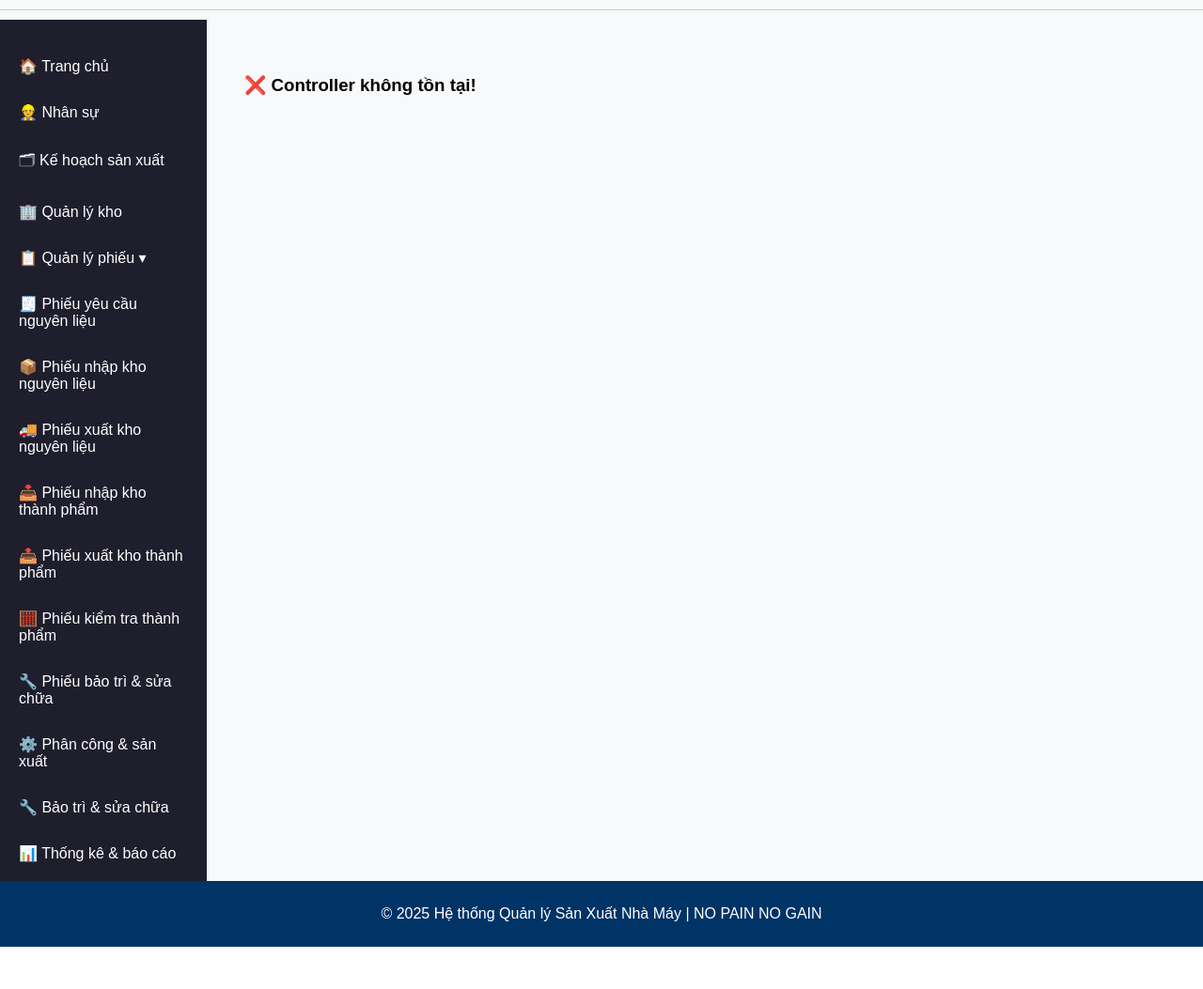
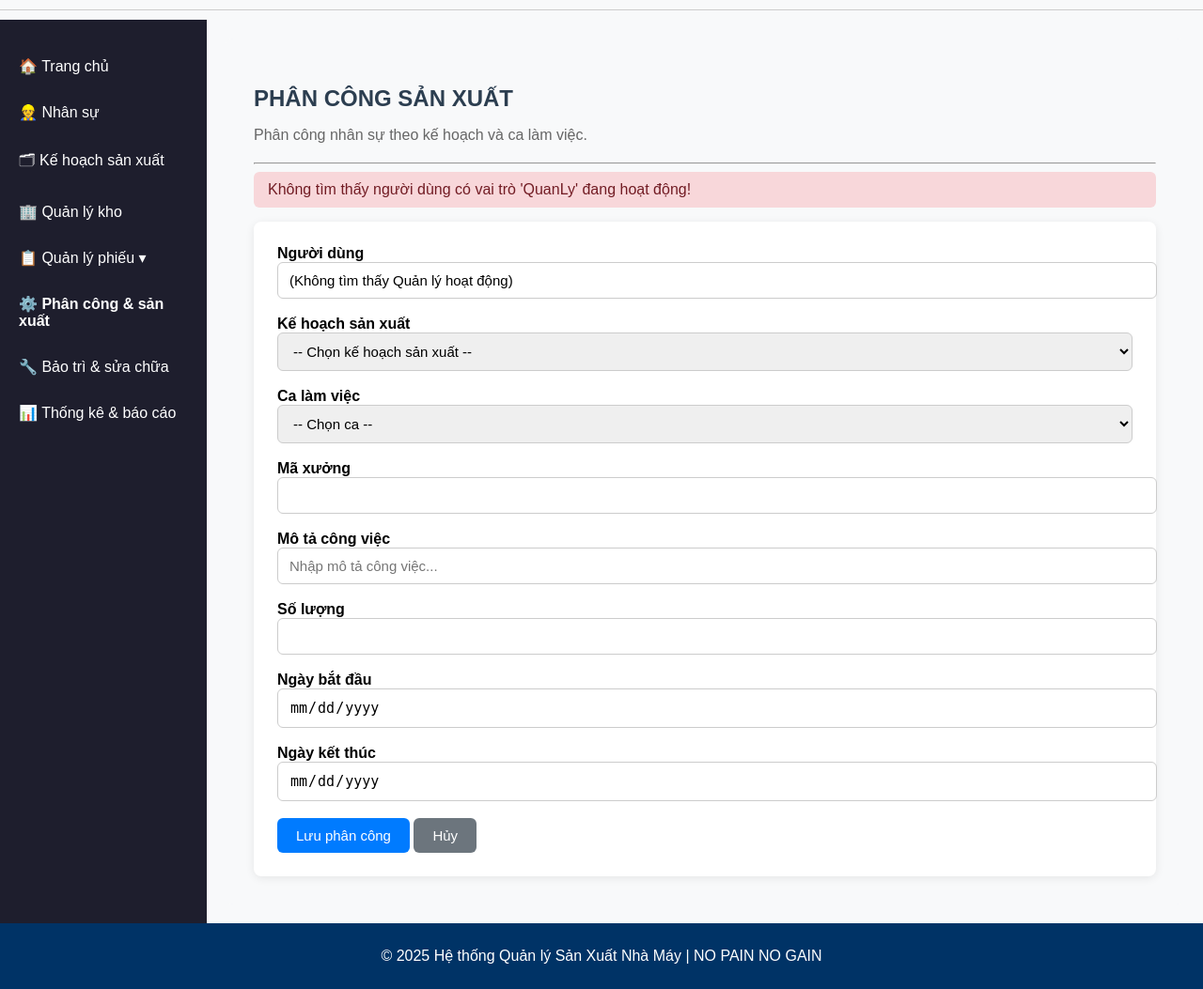
Before and after one commit to TienThanhTranK18IUH/PTUD_QLSX_NHAMAY_NOPAINNOGAIN, a PHP site: page /index.php?controller=PhanCongCongViecSanXuat in a window 1280 px wide. Shown: the part 64-1117 px from the top of the page at 94% size. Before the commit the page ends 1072 px from the top, so only its background shows below. Run offline with PHP 8.4, Linux system fonts and the light colour scheme; the visitor is signed in with stand-in values (Sample User, id 1).

Commit message:
Triều xong rôi

```diff
--- /dev/null
+++ b/app/controllers/PhanCongCongViecSanXuatController.php
@@ -0,0 +1,50 @@
+<?php
+// Controller: PhanCongCongViecSanXuatController.php — PHP 5.x (WAMP 2.0)
+
+require_once dirname(__FILE__) . '/../models/database.php';
+require_once dirname(__FILE__) . '/../models/PhanCongCongViecSanXuat.php';
+
+class PhanCongCongViecSanXuatController {
+    private $model;
+
+    public function __construct() {
+        $db = new Database(); // Database wrapper của bạn
+        $this->model = new PhanCongCongViecSanXuat($db);
+    }
+
+    public function index() {
+        $quanLy      = $this->model->layQuanLyHoatDong(); // 👈 tự lấy người có vai trò QuanLy
+        $keHoachList = $this->model->layDanhSachKeHoach();
+        $caList      = $this->model->layDanhSachCa();
+
+        if ($quanLy === null) {
+            $error = "Không tìm thấy người dùng có vai trò 'QuanLy' đang hoạt động!";
+        }
+
+        include dirname(__FILE__) . '/../views/phancong/PhanCongSanXuat.php';
+    }
+
+    public function save() {
+        $maNguoiDung  = isset($_POST['maNguoiDung']) ? $_POST['maNguoiDung'] : '';
+        $maCa         = isset($_POST['maCa']) ? $_POST['maCa'] : '';
+        $maXuong      = isset($_POST['maXuong']) ? $_POST['maXuong'] : '';
+        $moTaCongViec = isset($_POST['moTaCongViec']) ? $_POST['moTaCongViec'] : '';
+        $soLuong      = isset($_POST['soLuong']) ? $_POST['soLuong'] : 0;
+        $ngayBatDau   = isset($_POST['ngayBatDau']) ? $_POST['ngayBatDau'] : '';
+        $ngayKetThuc  = isset($_POST['ngayKetThuc']) ? $_POST['ngayKetThuc'] : '';
+
+        $ok = $this->model->luuPhanCong(
+            $maNguoiDung, $maCa, $maXuong, $moTaCongViec, $soLuong, $ngayBatDau, $ngayKetThuc
+        );
+
+        if ($ok) $success = "✅ Lưu phân công thành công!";
+        else $error = "❌ Lỗi khi lưu dữ liệu!";
+
+        $quanLy      = $this->model->layQuanLyHoatDong();
+        $keHoachList = $this->model->layDanhSachKeHoach();
+        $caList      = $this->model->layDanhSachCa();
+
+        include dirname(__FILE__) . '/../views/phancong/PhanCongSanXuat.php';
+    }
+}
+?>
--- /dev/null
+++ b/app/models/PhanCongCongViecSanXuat.php
@@ -0,0 +1,108 @@
+<?php
+// Model: PhanCongCongViecSanXuat.php — PHP 5.x
+
+class PhanCongCongViecSanXuat {
+    /** @var Database */
+    protected $db;
+
+    public function __construct($db) { $this->db = $db; }
+
+    /* ---------------- Helpers ---------------- */
+    private function tableExists($name){
+        $name = addslashes($name);
+        $rows = $this->db->query("SELECT 1 FROM information_schema.tables
+                                  WHERE table_schema='".DB_NAME."' AND table_name='{$name}' LIMIT 1");
+        return !empty($rows);
+    }
+    private function pickTable($candidates){
+        foreach ($candidates as $t) if ($this->tableExists($t)) return $t;
+        return '';
+    }
+
+    /* --------- 1) Lấy 1 quản lý đang hoạt động --------- */
+    public function layQuanLyHoatDong() {
+        $tbl = $this->pickTable(array('nguoidung','NguoiDung','nguoi_dung'));
+        if ($tbl==='') return null;
+
+        $rows = $this->db->query("
+            SELECT * FROM {$tbl}
+            WHERE (vaiTro='QuanLy' OR VaiTro='QuanLy')
+              AND (trangThai='HoatDong' OR TrangThai='HoatDong' OR TrangThai IS NULL)
+            ORDER BY 1 LIMIT 1
+        ");
+        if (empty($rows)) return null;
+
+        $r = $rows[0];
+        return array(
+            'maNguoiDung' => isset($r['maNguoiDung']) ? $r['maNguoiDung'] : (isset($r['MaNguoiDung'])?$r['MaNguoiDung']:''),
+            'hoTen'       => isset($r['hoTen']) ? $r['hoTen'] : (isset($r['HoTen'])?$r['HoTen']:''),
+            'vaiTro'      => isset($r['vaiTro']) ? $r['vaiTro'] : (isset($r['VaiTro'])?$r['VaiTro']:''),
+            'tenXuong'    => isset($r['tenXuong']) ? $r['tenXuong'] : (isset($r['TenXuong'])?$r['TenXuong']:'')
+        );
+    }
+
+    /* --------- 2) Danh sách kế hoạch (chuẩn hoá keys) --------- */
+    public function layDanhSachKeHoach() {
+        $tbl = $this->pickTable(array('kehoachsanxuat','KeHoachSanXuat','kehoach_sanxuat'));
+        if ($tbl==='') return array();
+
+        $rows = $this->db->query("SELECT * FROM {$tbl} ORDER BY 1 DESC");
+        $out = array();
+        foreach ($rows as $r) {
+            $item = array(
+                'maKeHoach'   => isset($r['maKeHoach'])   ? $r['maKeHoach']   : (isset($r['MaKeHoach'])?$r['MaKeHoach']:''),
+                'maXuong'     => isset($r['maXuong'])     ? $r['maXuong']     : (isset($r['MaXuong'])?$r['MaXuong']:''),
+                'ngayBatDau'  => isset($r['ngayBatDau'])  ? $r['ngayBatDau']  : (isset($r['NgayBatDau'])?$r['NgayBatDau']:''),
+                'ngayKetThuc' => isset($r['ngayKetThuc']) ? $r['ngayKetThuc'] : (isset($r['NgayKetThuc'])?$r['NgayKetThuc']:''),
+                'tongSoLuong' => isset($r['tongSoLuong']) ? $r['tongSoLuong'] :
+                                 (isset($r['TongSoLuong'])?$r['TongSoLuong'] :
+                                 (isset($r['soLuongNguyenLieu'])?$r['soLuongNguyenLieu'] :
+                                 (isset($r['SoLuongNguyenLieu'])?$r['SoLuongNguyenLieu']:0)))
+            );
+            if ($item['maKeHoach']!=='') $out[] = $item;
+        }
+        return $out;
+    }
+
+    /* --------- 3) Danh sách ca làm việc --------- */
+    public function layDanhSachCa() {
+        $tbl = $this->pickTable(array('calamviec','CaLamViec','ca_lam_viec'));
+        if ($tbl==='') return array();
+
+        $rows = $this->db->query("SELECT * FROM {$tbl} ORDER BY 1");
+        $out = array();
+        foreach ($rows as $r) {
+            $bd = isset($r['gioBatDau']) ? $r['gioBatDau'] :
+                  (isset($r['thoiGianBatDau']) ? $r['thoiGianBatDau'] :
+                  (isset($r['GioBatDau']) ? $r['GioBatDau'] : (isset($r['ThoiGianBatDau'])?$r['ThoiGianBatDau']:'')));
+            $kt = isset($r['gioKetThuc']) ? $r['gioKetThuc'] :
+                  (isset($r['thoiGianKetThuc']) ? $r['thoiGianKetThuc'] :
+                  (isset($r['GioKetThuc']) ? $r['GioKetThuc'] : (isset($r['ThoiGianKetThuc'])?$r['ThoiGianKetThuc']:'')));
+            $ma = isset($r['maCa']) ? $r['maCa'] : (isset($r['MaCa'])?$r['MaCa']:(isset($r['ma_ca'])?$r['ma_ca']:''));
+            $ten= isset($r['tenCa'])? $r['tenCa']: (isset($r['TenCa'])?$r['TenCa']:(isset($r['ten_ca'])?$r['ten_ca']:''));
+
+            if ($ma!=='') $out[] = array('maCa'=>$ma,'tenCa'=>$ten,'gioBatDau'=>$bd,'gioKetThuc'=>$kt);
+        }
+        return $out;
+    }
+
+    /* --------- 4) Lưu phân công --------- */
+    public function luuPhanCong($maNguoiDung, $maCa, $maXuong, $moTaCongViec, $soLuong, $ngayBatDau, $ngayKetThuc) {
+        $tbl = $this->pickTable(array('phancong','PhanCong','phan_cong'));
+        if ($tbl==='') $tbl = 'phancong';
+
+        $maNguoiDung  = addslashes($maNguoiDung);
+        $maCa         = addslashes($maCa);
+        $maXuong      = addslashes($maXuong);
+        $moTaCongViec = addslashes($moTaCongViec);
+        $soLuong      = (int)$soLuong;
+        $ngayBatDau   = addslashes($ngayBatDau);
+        $ngayKetThuc  = addslashes($ngayKetThuc);
+
+        $this->db->query("INSERT INTO {$tbl}
+            (maNguoiDung, maCa, maXuong, moTaCongViec, soLuong, ngayBatDau, ngayKetThuc)
+            VALUES ('{$maNguoiDung}','{$maCa}','{$maXuong}','{$moTaCongViec}',{$soLuong},'{$ngayBatDau}','{$ngayKetThuc}')");
+        return true;
+    }
+}
+?>
--- a/app/views/layouts/sidebar.php
+++ b/app/views/layouts/sidebar.php
@@ -1,139 +1,72 @@
 <?php
-// ====== LẤY THAM SỐ HIỆN TẠI ======
+// Lấy controller/action hiện tại
 $c = isset($_GET['controller']) ? trim($_GET['controller']) : 'dashboard';
 $a = isset($_GET['action'])     ? trim($_GET['action'])     : 'index';
 
-// ====== NHÓM CONTROLLER THUỘC "QUẢN LÝ PHIẾU" ======
-$phieuControllers = array('phieu', 'phieuYeuCau', 'phieuNhapXuat', 'phieuKTTP', 'phieuSuaChua');
+// So sánh không phân biệt hoa/thường cho chắc
+$cl = strtolower($c);
+$al = strtolower($a);
 
-// Mở submenu nếu đang ở 1 trong các controller trên
-// hoặc đang ở phieu&suachua (trường hợp gom sửa chữa vào PhieuController)
-$inPhieuGroup = in_array($c, $phieuControllers) || ($c === 'phieu' && $a === 'suachua');
+// Nhóm "Quản lý phiếu"
+$phieuControllers = array('phieu','phieuyecau','phieunhapxuat','phieukttp','phieusuachua');
+$inPhieuGroup = in_array($cl, $phieuControllers) || ($cl==='phieu' && $al==='suachua');
 
-// Hàm helper active (tương thích PHP 5.2)
+// helper active (tương thích PHP 5.2)
 if (!function_exists('nav_active')) {
-    function nav_active($cond) { return $cond ? 'active' : ''; }
+  function nav_active($cond) { return $cond ? 'active' : ''; }
 }
 
-// Active riêng cho mục “Phiếu bảo trì & sửa chữa”
-$isSCActive = ($c === 'phieu' && $a === 'suachua') || ($c === 'phieuSuaChua');
+// Active riêng sửa chữa
+$isSCActive = ($cl==='phieu' && $al==='suachua') || ($cl==='phieusuachua');
 ?>
 <div class="container">
   <nav class="sidebar">
     <ul>
-      <li>
-        <a href="index.php?controller=dashboard" class="<?php echo nav_active($c==='dashboard'); ?>">
-          🏠 Trang chủ
-        </a>
-      </li>
+      <li><a href="index.php?controller=dashboard" class="<?php echo nav_active($cl==='dashboard'); ?>">🏠 Trang chủ</a></li>
+      <li><a href="index.php?controller=nhanVien"  class="<?php echo nav_active($cl==='nhanvien'); ?>">👷 Nhân sự</a></li>
+      <li><a href="index.php?controller=keHoach"   class="<?php echo nav_active($cl==='kehoach'); ?>">🗂 Kế hoạch sản xuất</a></li>
+      <li><a href="index.php?controller=kho"       class="<?php echo nav_active($cl==='kho'); ?>">🏢 Quản lý kho</a></li>
 
-      <li>
-        <a href="index.php?controller=nhanVien" class="<?php echo nav_active($c==='nhanVien'); ?>">
-          👷 Nhân sự
-        </a>
-      </li>
-
-      <li>
-        <a href="index.php?controller=keHoach" class="<?php echo nav_active($c==='keHoach'); ?>">
-          🗂 Kế hoạch sản xuất
-        </a>
-      </li>
-
-      <li>
-        <a href="index.php?controller=kho" class="<?php echo nav_active($c==='kho'); ?>">
-          🏢 Quản lý kho
-        </a>
-      </li>
-
-      <!-- Quản lý phiếu -->
       <li class="has-submenu <?php echo $inPhieuGroup ? 'open' : ''; ?>">
         <a href="#">📋 Quản lý phiếu ▾</a>
         <ul class="submenu">
           <li>
             <a href="index.php?controller=phieu&amp;action=index"
-               class="<?php echo nav_active($c==='phieu' || $c==='phieuYeuCau'); ?>">
-              🧾 Phiếu yêu cầu nguyên liệu
+               class="<?php echo nav_active($cl==='phieu' || $cl==='phieuyecau'); ?>">
+               🧾 Phiếu yêu cầu nguyên liệu
             </a>
           </li>
+          <li><a href="index.php?controller=phieuNhapXuat&amp;action=nhapKhoNL" class="<?php echo nav_active($cl==='phieunhapxuat' && $al==='nhapkhoNL'); ?>">📦 Phiếu nhập kho nguyên liệu</a></li>
+          <li><a href="index.php?controller=phieuNhapXuat&amp;action=xuatKhoNL" class="<?php echo nav_active($cl==='phieunhapxuat' && $al==='xuatkhoNL'); ?>">🚚 Phiếu xuất kho nguyên liệu</a></li>
+          <li><a href="index.php?controller=phieuNhapXuat&amp;action=nhapKhoTP" class="<?php echo nav_active($cl==='phieunhapxuat' && $al==='nhapkhoTP'); ?>">📥 Phiếu nhập kho thành phẩm</a></li>
+          <li><a href="index.php?controller=phieuNhapXuat&amp;action=xuatKhoTP" class="<?php echo nav_active($cl==='phieunhapxuat' && $al==='xuatkhoTP'); ?>">📤 Phiếu xuất kho thành phẩm</a></li>
+          <li><a href="index.php?controller=phieuKTTP" class="<?php echo nav_active($cl==='phieukttp'); ?>">🧮 Phiếu kiểm tra thành phẩm</a></li>
 
+          <!-- Gợi ý: gom sửa chữa vào PhieuController -->
           <li>
-            <a href="index.php?controller=phieuNhapXuat&amp;action=nhapKhoNL"
-               class="<?php echo nav_active($c==='phieuNhapXuat' && $a==='nhapKhoNL'); ?>">
-              📦 Phiếu nhập kho nguyên liệu
-            </a>
-          </li>
-
-          <li>
-            <a href="index.php?controller=phieuNhapXuat&amp;action=xuatKhoNL"
-               class="<?php echo nav_active($c==='phieuNhapXuat' && $a==='xuatKhoNL'); ?>">
-              🚚 Phiếu xuất kho nguyên liệu
-            </a>
-          </li>
-
-          <li>
-            <a href="index.php?controller=phieuNhapXuat&amp;action=nhapKhoTP"
-               class="<?php echo nav_active($c==='phieuNhapXuat' && $a==='nhapKhoTP'); ?>">
-              📥 Phiếu nhập kho thành phẩm
-            </a>
-          </li>
-
-          <li>
-            <a href="index.php?controller=phieuNhapXuat&amp;action=xuatKhoTP"
-               class="<?php echo nav_active($c==='phieuNhapXuat' && $a==='xuatKhoTP'); ?>">
-              📤 Phiếu xuất kho thành phẩm
-            </a>
-          </li>
-
-          <li>
-            <a href="index.php?controller=phieuKTTP"
-               class="<?php echo nav_active($c==='phieuKTTP'); ?>">
-              🧮 Phiếu kiểm tra thành phẩm
-            </a>
-          </li>
-
-          <!-- Khuyên dùng: controller=phieu&action=suachua -->
-          <li>
-            <a href="index.php?controller=phieu&amp;action=suachua"
-               class="<?php echo nav_active($isSCActive); ?>">
+            <a href="index.php?controller=phieu&amp;action=suachua" class="<?php echo nav_active($isSCActive); ?>">
               🔧 Phiếu bảo trì &amp; sửa chữa
             </a>
           </li>
-
-          <!-- Nếu vẫn muốn URL cũ controller=phieuSuaChua, có thể dùng thêm link dưới (tùy chọn):
-          <li>
-            <a href="index.php?controller=phieuSuaChua"
-               class="<?php echo nav_active($c==='phieuSuaChua'); ?>">
-              🔧 Phiếu bảo trì &amp; sửa chữa (alias)
-            </a>
-          </li>
-          -->
         </ul>
       </li>
 
+      <!-- Phân công & sản xuất -->
       <li>
-        <a href="index.php?controller=sanXuat" class="<?php echo nav_active($c==='sanXuat'); ?>">
+        <a href="index.php?controller=PhanCongCongViecSanXuat"
+           class="<?php echo nav_active($c==='PhanCongCongViecSanXuat' || $cl==='phancongcongviecsanxuat'); ?>">
           ⚙️ Phân công &amp; sản xuất
         </a>
       </li>
 
-      <li>
-        <a href="index.php?controller=baoTri" class="<?php echo nav_active($c==='baoTri'); ?>">
-          🔧 Bảo trì &amp; sửa chữa
-        </a>
-      </li>
-
-      <li>
-        <a href="index.php?controller=thongKe" class="<?php echo nav_active($c==='thongKe'); ?>">
-          📊 Thống kê &amp; báo cáo
-        </a>
-      </li>
+      <li><a href="index.php?controller=baoTri"  class="<?php echo nav_active($cl==='baotri'); ?>">🔧 Bảo trì &amp; sửa chữa</a></li>
+      <li><a href="index.php?controller=thongKe" class="<?php echo nav_active($cl==='thongke'); ?>">📊 Thống kê &amp; báo cáo</a></li>
     </ul>
   </nav>
 
   <!-- CHỈ MỞ, KHÔNG ĐÓNG! Router sẽ include view vào đây -->
   <main class="content">
     <script>
-      // Toggle submenu
       document.addEventListener('DOMContentLoaded', function () {
         var links = document.querySelectorAll('.has-submenu > a');
         for (var i = 0; i < links.length; i++) {
@@ -144,3 +77,9 @@
         }
       });
     </script>
+    <style>
+      .sidebar ul{list-style:none;margin:0;padding:0}
+      .sidebar .submenu{display:none;margin-left:15px}
+      .sidebar .has-submenu.open .submenu{display:block}
+      .sidebar a.active{font-weight:bold}
+    </style>
--- /dev/null
+++ b/app/views/phancong/PhanCongSanXuat.php
@@ -0,0 +1,136 @@
+<?php
+// View: PhanCongSanXuat.php — không BOM/ khoảng trắng trước thẻ PHP
+?>
+<div class="content-wrapper">
+  <div class="page-header">
+    <h2><i class="fa fa-tasks"></i> PHÂN CÔNG SẢN XUẤT</h2>
+    <p class="subtitle">Phân công nhân sự theo kế hoạch và ca làm việc.</p>
+    <hr>
+  </div>
+
+  <?php if (isset($error)): ?>
+    <div class="alert alert-danger"><?php echo htmlspecialchars($error); ?></div>
+  <?php endif; ?>
+  <?php if (isset($success)): ?>
+    <div class="alert alert-success"><?php echo htmlspecialchars($success); ?></div>
+  <?php endif; ?>
+
+  <div class="card">
+    <div class="card-body">
+      <form method="post" action="index.php?controller=PhanCongCongViecSanXuat&amp;action=save">
+
+        <!-- 🧍 NGƯỜI DÙNG: tự lấy từ DB (vai trò QuanLy) — không cho nhập/chọn -->
+        <div class="form-group">
+          <label><strong>Người dùng</strong></label>
+          <?php if (isset($quanLy) && $quanLy): ?>
+            <input type="hidden" name="maNguoiDung"
+                   value="<?php echo htmlspecialchars($quanLy['maNguoiDung']); ?>">
+            <input type="text" class="form-control" readonly
+                   value="<?php
+                     echo htmlspecialchars(
+                       $quanLy['maNguoiDung'].' - '.$quanLy['hoTen'].
+                       ' ('.$quanLy['vaiTro'].($quanLy['tenXuong'] ? ' - '.$quanLy['tenXuong'] : '').')'
+                     );
+                   ?>">
+          <?php else: ?>
+            <input type="text" class="form-control" readonly value="(Không tìm thấy Quản lý hoạt động)">
+          <?php endif; ?>
+        </div>
+
+        <!-- 🧭 KẾ HOẠCH SẢN XUẤT -->
+        <div class="form-group">
+          <label><strong>Kế hoạch sản xuất</strong></label>
+          <select id="maKeHoach" class="form-control" onchange="capNhatThongTinKeHoach()" required>
+            <option value="">-- Chọn kế hoạch sản xuất --</option>
+            <?php if (!empty($keHoachList)): foreach ($keHoachList as $kh): ?>
+              <option
+                value="<?php echo htmlspecialchars($kh['maXuong']); ?>"
+                data-tongsoluong="<?php echo isset($kh['tongSoLuong']) ? htmlspecialchars($kh['tongSoLuong']) : 0; ?>"
+                data-batdau="<?php echo htmlspecialchars($kh['ngayBatDau']); ?>"
+                data-ketthuc="<?php echo htmlspecialchars($kh['ngayKetThuc']); ?>"
+              >
+                <?php echo htmlspecialchars($kh['maKeHoach'].' - Xưởng '.$kh['maXuong']); ?>
+              </option>
+            <?php endforeach; endif; ?>
+          </select>
+        </div>
+
+        <!-- ⏰ CA LÀM VIỆC -->
+        <div class="form-group">
+          <label><strong>Ca làm việc</strong></label>
+          <select name="maCa" class="form-control" required>
+            <option value="">-- Chọn ca --</option>
+            <?php if (!empty($caList)): foreach ($caList as $ca): ?>
+              <option value="<?php echo htmlspecialchars($ca['maCa']); ?>">
+                <?php
+                  $bd = isset($ca['gioBatDau']) ? $ca['gioBatDau'] : (isset($ca['thoiGianBatDau']) ? $ca['thoiGianBatDau'] : '');
+                  $kt = isset($ca['gioKetThuc']) ? $ca['gioKetThuc'] : (isset($ca['thoiGianKetThuc']) ? $ca['thoiGianKetThuc'] : '');
+                  echo htmlspecialchars($ca['maCa'].' ('.$bd.' - '.$kt.')');
+                ?>
+              </option>
+            <?php endforeach; endif; ?>
+          </select>
+        </div>
+
+        <div class="form-group">
+          <label><strong>Mã xưởng</strong></label>
+          <input type="text" id="maXuong" name="maXuong" class="form-control" readonly required>
+        </div>
+
+        <div class="form-group">
+          <label><strong>Mô tả công việc</strong></label>
+          <input type="text" name="moTaCongViec" class="form-control" placeholder="Nhập mô tả công việc..." required>
+        </div>
+
+        <div class="form-group">
+          <label><strong>Số lượng</strong></label>
+          <input type="number" id="soLuong" name="soLuong" class="form-control" readonly>
+        </div>
+
+        <div class="form-group">
+          <label><strong>Ngày bắt đầu</strong></label>
+          <input type="date" id="ngayBatDau" name="ngayBatDau" class="form-control" readonly>
+        </div>
+
+        <div class="form-group">
+          <label><strong>Ngày kết thúc</strong></label>
+          <input type="date" id="ngayKetThuc" name="ngayKetThuc" class="form-control" readonly>
+        </div>
+
+        <div class="form-actions text-center mt-4">
+          <button type="submit" class="btn btn-primary"><i class="fa fa-save"></i> Lưu phân công</button>
+          <button type="reset" class="btn btn-secondary"><i class="fa fa-times"></i> Hủy</button>
+        </div>
+      </form>
+    </div>
+  </div>
+</div>
+
+<script type="text/javascript">
+function capNhatThongTinKeHoach() {
+  var select = document.getElementById('maKeHoach');
+  if (!select) return;
+  var option = select.options[select.selectedIndex] || null;
+  if (!option) return;
+
+  document.getElementById('maXuong').value     = option.value || '';
+  document.getElementById('soLuong').value     = option.getAttribute('data-tongsoluong') || 0;
+  document.getElementById('ngayBatDau').value  = option.getAttribute('data-batdau') || '';
+  document.getElementById('ngayKetThuc').value = option.getAttribute('data-ketthuc') || '';
+}
+</script>
+
+<style>
+  .content-wrapper {padding:30px;background:#f8f9fa;border-radius:8px;}
+  .page-header h2 {font-weight:700;color:#2c3e50;margin-bottom:5px;}
+  .subtitle {color:#666;margin-bottom:20px;}
+  .card {background:#fff;border-radius:8px;box-shadow:0 2px 10px rgba(0,0,0,0.08);padding:25px;}
+  .form-group {margin-bottom:18px;}
+  .form-control {width:100%;padding:10px 12px;border:1px solid #ccc;border-radius:6px;font-size:15px;}
+  .form-control:focus {border-color:#007bff;box-shadow:0 0 3px rgba(0,123,255,0.4);outline:none;}
+  .btn {padding:10px 20px;border-radius:6px;border:none;font-size:15px;cursor:pointer;}
+  .btn-primary {background:#007bff;color:#fff;} .btn-primary:hover {background:#0056b3;}
+  .btn-secondary {background:#6c757d;color:#fff;} .btn-secondary:hover {background:#5a6268;}
+  .alert {padding:10px 15px;border-radius:6px;margin-bottom:15px;}
+  .alert-danger {background:#f8d7da;color:#721c24;} .alert-success {background:#d4edda;color:#155724;}
+</style>
```
